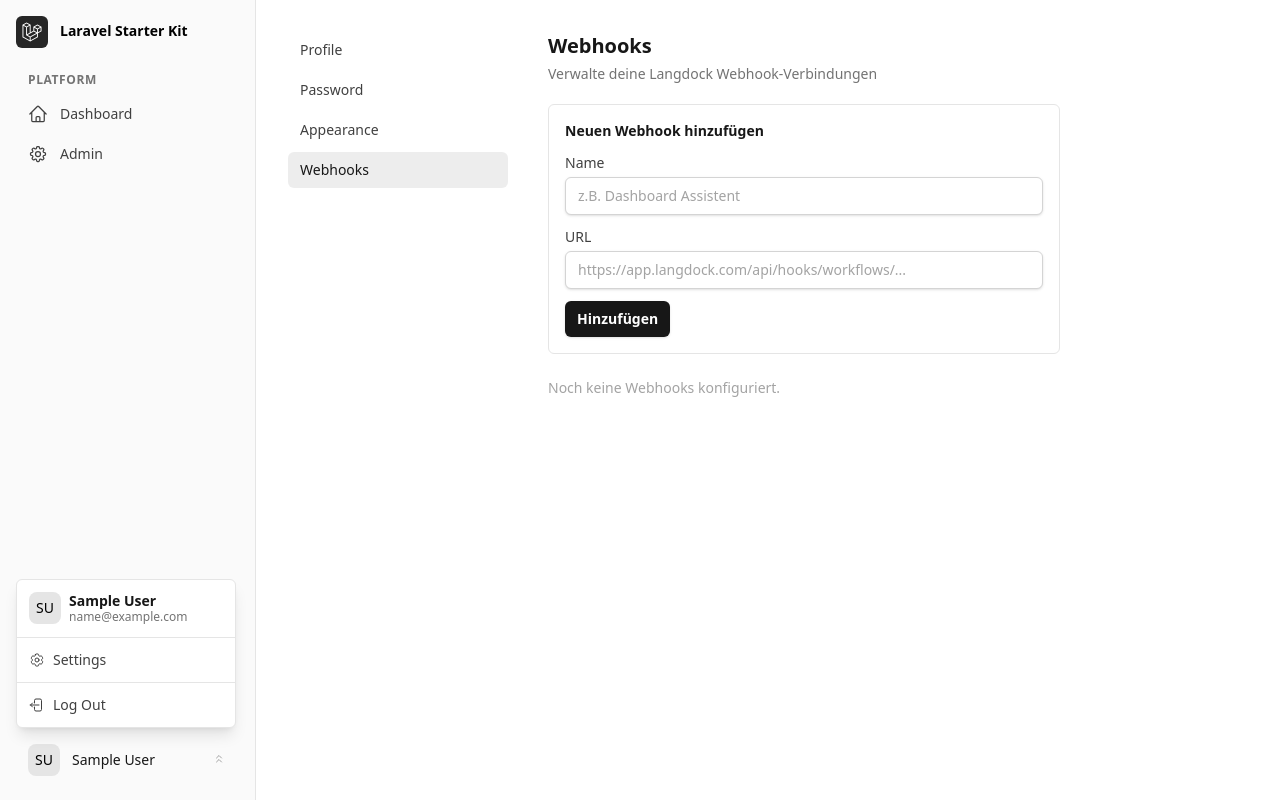
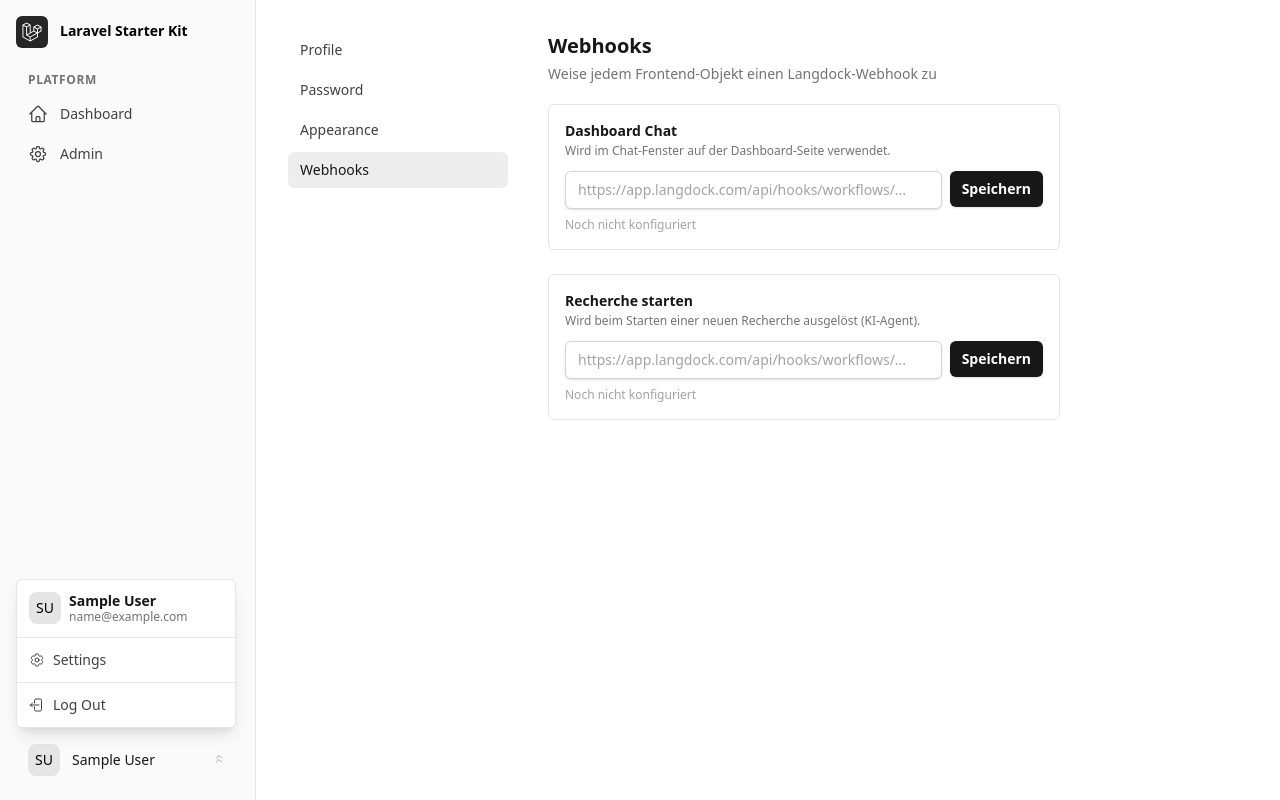
Before and after one commit to Nileneb/app.linn.games, a Laravel app: page /settings/webhooks in a window 1280 px wide. Run offline with Laravel 12, Linux system fonts and the light colour scheme; the visitor is signed in with stand-in values (Sample User, id 1); data that the repository does not hold is empty; style sheets or scripts are compiled from the project's sources; parts of the project's set-up code (start-up, migrations or seed data) failed here and were passed over; some libraries are stand-ins or nearby versions; some web fonts are replaced.

Commit message:
feat: add status field to users and implement webhooks for dashboard chat and recherche start

```diff
--- a/app/Jobs/TriggerLangdockAgent.php
+++ b/app/Jobs/TriggerLangdockAgent.php
@@ -32,10 +32,13 @@
 
     public function handle(): void
     {
+        $webhook = \App\Models\Webhook::forUser($this->userId, 'recherche_start');
+        $webhookUrl = $webhook?->url ?? config('services.langdock.webhook_url');
+
         $response = Http::withHeaders([
             'Authorization' => 'Bearer ' . config('services.langdock.api_key'),
             'Content-Type' => 'application/json',
-        ])->timeout(60)->post(config('services.langdock.webhook_url'), [
+        ])->timeout(60)->post($webhookUrl, [
             'user_id' => $this->userId,
             'projekt_id' => $this->projektId,
             'eingabe' => $this->eingabe,
--- a/app/Models/User.php
+++ b/app/Models/User.php
@@ -26,6 +26,7 @@
         'name',
         'email',
         'password',
+        'status',
     ];
 
     /**
@@ -50,6 +51,7 @@
         return [
             'email_verified_at' => 'datetime',
             'password' => 'hashed',
+            'status' => 'string',
         ];
     }
 
@@ -68,7 +70,17 @@
     public function getActivitylogOptions(): LogOptions
     {
         return LogOptions::defaults()
-            ->logOnly(['name', 'email'])
+            ->logOnly(['name', 'email', 'status'])
             ->logOnlyDirty();
     }
+
+    public function isActive(): bool
+    {
+        return $this->status === 'active';
+    }
+
+    public function isTrial(): bool
+    {
+        return $this->status === 'trial';
+    }
 }
--- a/app/Models/Webhook.php
+++ b/app/Models/Webhook.php
@@ -14,22 +14,31 @@
     protected $table = 'webhooks';
     public $timestamps = false;
 
+    /** Bekannte Frontend-Objekte mit 1:1 Zuordnung pro User */
+    public const FRONTEND_OBJECTS = [
+        'dashboard_chat'  => 'Dashboard Chat',
+        'recherche_start' => 'Recherche starten',
+    ];
+
     protected $fillable = [
         'user_id',
         'name',
         'slug',
         'url',
-        'password',
-    ];
-
-    protected $hidden = [
-        'password',
+        'frontend_object',
     ];
 
     protected $casts = [
         'created_at' => 'datetime',
-        'password' => 'hashed',
     ];
+
+    /** Findet den konfigurierten Webhook eines Users für ein Frontend-Objekt. */
+    public static function forUser(int|string $userId, string $frontendObject): ?self
+    {
+        return static::where('user_id', $userId)
+            ->where('frontend_object', $frontendObject)
+            ->first();
+    }
 
     public function user(): BelongsTo
     {
--- a/docker-compose.yml
+++ b/docker-compose.yml
@@ -144,8 +144,8 @@
     command: ["--access-mode=unrestricted", "--transport=sse"]
     environment:
       - DATABASE_URI=postgresql://${LANGDOCK_DB_USERNAME}:${LANGDOCK_DB_PASSWORD}@postgres:5432/${POSTGRES_DATABASE}
-    # ports:
-    #   - "8200:8000"
+    ports:
+      - "8200:8000"
     networks:
       - linn-network
     depends_on:
--- a/resources/views/dashboard.blade.php
+++ b/resources/views/dashboard.blade.php
@@ -44,11 +44,8 @@
         </div>
 
         {{-- Right: Chat --}}
-        @php
-            $dashboardWebhook = \App\Models\Webhook::where('user_id', auth()->id())->orderBy('created_at')->first();
-        @endphp
         <div class="flex w-full flex-col rounded-lg border border-zinc-200 dark:border-zinc-700 lg:w-1/2" style="min-height: calc(100vh - 10rem);">
-            <livewire:chat.big-research-chat :webhook-slug="$dashboardWebhook?->slug ?? ''" />
+            <livewire:chat.big-research-chat />
         </div>
     </div>
 </x-layouts.app>
--- a/resources/views/livewire/settings/webhooks.blade.php
+++ b/resources/views/livewire/settings/webhooks.blade.php
@@ -3,141 +3,166 @@
 use App\Models\Webhook;
 use Illuminate\Support\Facades\Auth;
 use Illuminate\Support\Str;
-use Illuminate\Validation\Rule;
 use Livewire\Volt\Component;
 
 new class extends Component {
-    public string $name = '';
-    public string $url = '';
-    public ?string $editingId = null;
-    public string $editName = '';
-    public string $editUrl = '';
+    // Dashboard Chat Slot
+    public string $dashboardUrl = '';
+    public bool $dashboardSaved = false;
 
-    public function getWebhooks()
+    // Recherche starten Slot
+    public string $rechercheUrl = '';
+    public bool $rechercheSaved = false;
+
+    public function mount(): void
     {
-        return Webhook::where('user_id', Auth::id())
-            ->orderBy('created_at')
-            ->get();
+        $userId = Auth::id();
+
+        $dashboardWebhook = Webhook::forUser($userId, 'dashboard_chat');
+        $this->dashboardUrl = $dashboardWebhook?->url ?? '';
+
+        $rechercheWebhook = Webhook::forUser($userId, 'recherche_start');
+        $this->rechercheUrl = $rechercheWebhook?->url ?? '';
     }
 
-    public function addWebhook(): void
+    public function saveDashboard(): void
     {
-        $this->validate([
-            'name' => [
-                'required', 'string', 'max:100',
-                Rule::unique('webhooks')->where('user_id', Auth::id()),
-            ],
-            'url' => ['required', 'url', 'max:500'],
-        ], [
-            'name.unique' => __('Ein Webhook mit diesem Namen existiert bereits.'),
+        $this->validate(['dashboardUrl' => ['required', 'url', 'max:500']]);
+
+        $userId = Auth::id();
+        $webhook = Webhook::where('user_id', $userId)->where('frontend_object', 'dashboard_chat')->first();
+
+        if ($webhook) {
+            $webhook->update(['url' => $this->dashboardUrl]);
+        } else {
+            Webhook::create([
+                'user_id'         => $userId,
+                'frontend_object' => 'dashboard_chat',
+                'name'            => 'Dashboard Chat',
+                'slug'            => 'dashboard-chat-' . Str::random(8),
+                'url'             => $this->dashboardUrl,
             ]);
-
-        Webhook::create([
-            'user_id' => Auth::id(),
-            'name'    => $this->name,
-            'slug'    => Str::slug($this->name) . '-' . Str::random(6),
-            'url'     => $this->url,
-        ]);
-
-        $this->name = '';
-        $this->url  = '';
         }
 
-    public function startEdit(string $id): void
-    {
-        $webhook = Webhook::where('user_id', Auth::id())->findOrFail($id);
-        $this->editingId = $id;
-        $this->editName  = $webhook->name;
-        $this->editUrl   = $webhook->url;
+        $this->dashboardUrl = Webhook::forUser($userId, 'dashboard_chat')?->url ?? $this->dashboardUrl;
+        $this->dashboardSaved = true;
+        $this->dispatch('dashboard-saved');
     }
 
-    public function saveEdit(): void
+    public function saveRecherche(): void
     {
-        $this->validate([
-            'editName' => [
-                'required', 'string', 'max:100',
-                Rule::unique('webhooks')->where('user_id', Auth::id())->ignore($this->editingId),
-            ],
-            'editUrl' => ['required', 'url', 'max:500'],
-        ], [
-            'editName.unique' => __('Ein Webhook mit diesem Namen existiert bereits.'),
+        $this->validate(['rechercheUrl' => ['required', 'url', 'max:500']]);
+
+        $userId = Auth::id();
+        $webhook = Webhook::where('user_id', $userId)->where('frontend_object', 'recherche_start')->first();
+
+        if ($webhook) {
+            $webhook->update(['url' => $this->rechercheUrl]);
+        } else {
+            Webhook::create([
+                'user_id'         => $userId,
+                'frontend_object' => 'recherche_start',
+                'name'            => 'Recherche starten',
+                'slug'            => 'recherche-start-' . Str::random(8),
+                'url'             => $this->rechercheUrl,
             ]);
-
-        $webhook = Webhook::where('user_id', Auth::id())->findOrFail($this->editingId);
-        $webhook->update([
-            'name' => $this->editName,
-            'url'  => $this->editUrl,
-        ]);
-
-        $this->editingId = null;
         }
 
-    public function cancelEdit(): void
-    {
-        $this->editingId = null;
+        $this->rechercheUrl = Webhook::forUser($userId, 'recherche_start')?->url ?? $this->rechercheUrl;
+
+        $this->rechercheSaved = true;
+        $this->dispatch('recherche-saved');
     }
 
-    public function deleteWebhook(string $id): void
+    public function clearDashboard(): void
     {
-        Webhook::where('user_id', Auth::id())->where('id', $id)->delete();
+        Webhook::where('user_id', Auth::id())->where('frontend_object', 'dashboard_chat')->delete();
+        $this->dashboardUrl = '';
+        $this->dashboardSaved = false;
+    }
+
+    public function clearRecherche(): void
+    {
+        Webhook::where('user_id', Auth::id())->where('frontend_object', 'recherche_start')->delete();
+        $this->rechercheUrl = '';
+        $this->rechercheSaved = false;
     }
 }; ?>
 
-<x-settings.layout :heading="__('Webhooks')" :subheading="__('Verwalte deine Langdock Webhook-Verbindungen')">
+<x-settings.layout :heading="__('Webhooks')" :subheading="__('Weise jedem Frontend-Objekt einen Langdock-Webhook zu')">
     <div class="space-y-6">
-        {{-- Add new webhook --}}
-        <form wire:submit="addWebhook" class="space-y-3 rounded-md border border-zinc-200 p-4 dark:border-zinc-700">
-            <h3 class="text-sm font-semibold text-zinc-900 dark:text-zinc-100">{{ __('Neuen Webhook hinzufügen') }}</h3>
-            <div>
-                <label for="webhook_name" class="block text-sm font-medium text-zinc-700 dark:text-zinc-300">{{ __('Name') }}</label>
-                <input id="webhook_name" wire:model="name" type="text" placeholder="z.B. Dashboard Assistent" class="mt-1 block w-full rounded-md border border-zinc-300 bg-white px-3 py-2 text-sm text-zinc-900 shadow-sm placeholder:text-zinc-400 focus:border-zinc-500 focus:outline-none focus:ring-1 focus:ring-zinc-500 dark:border-zinc-700 dark:bg-zinc-900 dark:text-zinc-100 dark:placeholder:text-zinc-500" />
-                @error('name') <p class="mt-1 text-xs text-red-600">{{ $message }}</p> @enderror
+
+        {{-- Slot 1: Dashboard Chat --}}
+        <div class="rounded-md border border-zinc-200 p-4 dark:border-zinc-700">
+            <div class="mb-3">
+                <h3 class="text-sm font-semibold text-zinc-900 dark:text-zinc-100">{{ __('Dashboard Chat') }}</h3>
+                <p class="mt-0.5 text-xs text-zinc-500 dark:text-zinc-400">{{ __('Wird im Chat-Fenster auf der Dashboard-Seite verwendet.') }}</p>
             </div>
-            <div>
-                <label for="webhook_url" class="block text-sm font-medium text-zinc-700 dark:text-zinc-300">{{ __('URL') }}</label>
-                <input id="webhook_url" wire:model="url" type="url" placeholder="https://app.langdock.com/api/hooks/workflows/..." class="mt-1 block w-full rounded-md border border-zinc-300 bg-white px-3 py-2 text-sm text-zinc-900 shadow-sm placeholder:text-zinc-400 focus:border-zinc-500 focus:outline-none focus:ring-1 focus:ring-zinc-500 dark:border-zinc-700 dark:bg-zinc-900 dark:text-zinc-100 dark:placeholder:text-zinc-500" />
-                @error('url') <p class="mt-1 text-xs text-red-600">{{ $message }}</p> @enderror
+            <form wire:submit="saveDashboard" class="flex flex-col gap-2 sm:flex-row sm:items-start">
+                <div class="flex-1">
+                    <input
+                        wire:model="dashboardUrl"
+                        type="url"
+                        placeholder="https://app.langdock.com/api/hooks/workflows/..."
+                        class="block w-full rounded-md border border-zinc-300 bg-white px-3 py-2 text-sm text-zinc-900 shadow-sm placeholder:text-zinc-400 focus:border-zinc-500 focus:outline-none focus:ring-1 focus:ring-zinc-500 dark:border-zinc-700 dark:bg-zinc-900 dark:text-zinc-100 dark:placeholder:text-zinc-500"
+                    />
+                    @error('dashboardUrl') <p class="mt-1 text-xs text-red-600">{{ $message }}</p> @enderror
                 </div>
+                <div class="flex shrink-0 gap-2">
                     <button type="submit" class="inline-flex items-center rounded-md bg-zinc-900 px-3 py-2 text-sm font-semibold text-white shadow-sm hover:bg-zinc-700 dark:bg-white dark:text-zinc-900 dark:hover:bg-zinc-200">
-                {{ __('Hinzufügen') }}
+                        {{ __('Speichern') }}
                     </button>
-        </form>
-
-        {{-- Existing webhooks --}}
-        <div class="space-y-2">
-            @forelse($this->getWebhooks() as $webhook)
-                <div class="rounded-md border border-zinc-200 p-3 dark:border-zinc-700">
-                    @if($editingId === $webhook->id)
-                        <form wire:submit="saveEdit" class="space-y-2">
-                            <input wire:model="editName" type="text" class="block w-full rounded-md border border-zinc-300 bg-white px-3 py-1.5 text-sm dark:border-zinc-700 dark:bg-zinc-900 dark:text-zinc-100" />
-                            @error('editName') <p class="text-xs text-red-600">{{ $message }}</p> @enderror
-                            <input wire:model="editUrl" type="url" class="block w-full rounded-md border border-zinc-300 bg-white px-3 py-1.5 text-sm dark:border-zinc-700 dark:bg-zinc-900 dark:text-zinc-100" />
-                            @error('editUrl') <p class="text-xs text-red-600">{{ $message }}</p> @enderror
-                            <div class="flex gap-2">
-                                <button type="submit" class="rounded-md bg-zinc-900 px-2 py-1 text-xs font-semibold text-white hover:bg-zinc-700 dark:bg-white dark:text-zinc-900 dark:hover:bg-zinc-200">{{ __('Speichern') }}</button>
-                                <button type="button" wire:click="cancelEdit" class="rounded-md border border-zinc-300 px-2 py-1 text-xs dark:border-zinc-600 dark:text-zinc-300">{{ __('Abbrechen') }}</button>
+                    @if($dashboardUrl)
+                        <button type="button" wire:click="clearDashboard" wire:confirm="{{ __('Dashboard-Chat-Webhook wirklich entfernen?') }}" class="inline-flex items-center rounded-md border border-zinc-300 px-3 py-2 text-sm text-zinc-500 hover:text-red-500 dark:border-zinc-600 dark:text-zinc-400">
+                            {{ __('Entfernen') }}
+                        </button>
+                    @endif
                 </div>
             </form>
+            <div wire:dirty.remove wire:target="saveDashboard" class="mt-2">
+                @if($dashboardUrl && !$errors->has('dashboardUrl'))
+                    <p class="text-xs text-green-600 dark:text-green-400">&#10003; {{ __('Konfiguriert') }}</p>
                 @else
-                        <div class="flex items-center justify-between">
-                            <div class="min-w-0 flex-1">
-                                <div class="text-sm font-medium text-zinc-900 dark:text-zinc-100">{{ $webhook->name }}</div>
-                                <div class="mt-0.5 truncate text-xs text-zinc-400" title="{{ $webhook->url }}">{{ Str::limit($webhook->url, 60) }}</div>
-                                <div class="mt-1 flex items-center gap-2">
-                                    <span class="inline-flex items-center rounded bg-zinc-100 px-1.5 py-0.5 font-mono text-xs text-zinc-500 dark:bg-zinc-700 dark:text-zinc-400">{{ $webhook->slug }}</span>
-                                    <span class="text-xs text-zinc-300 dark:text-zinc-600">{{ $webhook->created_at?->format('d.m.Y') }}</span>
+                    <p class="text-xs text-zinc-400 dark:text-zinc-500">{{ __('Noch nicht konfiguriert') }}</p>
+                @endif
             </div>
         </div>
-                            <div class="ml-3 flex shrink-0 gap-2">
-                                <button wire:click="startEdit('{{ $webhook->id }}')" class="text-xs text-zinc-400 hover:text-zinc-700 dark:hover:text-zinc-200">{{ __('Bearbeiten') }}</button>
-                                <button wire:click="deleteWebhook('{{ $webhook->id }}')" wire:confirm="{{ __('Webhook löschen? Chat-Verlauf bleibt erhalten.') }}" class="text-xs text-zinc-400 hover:text-red-500">{{ __('Löschen') }}</button>
+
+        {{-- Slot 2: Recherche starten --}}
+        <div class="rounded-md border border-zinc-200 p-4 dark:border-zinc-700">
+            <div class="mb-3">
+                <h3 class="text-sm font-semibold text-zinc-900 dark:text-zinc-100">{{ __('Recherche starten') }}</h3>
+                <p class="mt-0.5 text-xs text-zinc-500 dark:text-zinc-400">{{ __('Wird beim Starten einer neuen Recherche ausgelöst (KI-Agent).') }}</p>
+            </div>
+            <form wire:submit="saveRecherche" class="flex flex-col gap-2 sm:flex-row sm:items-start">
+                <div class="flex-1">
+                    <input
+                        wire:model="rechercheUrl"
+                        type="url"
+                        placeholder="https://app.langdock.com/api/hooks/workflows/..."
+                        class="block w-full rounded-md border border-zinc-300 bg-white px-3 py-2 text-sm text-zinc-900 shadow-sm placeholder:text-zinc-400 focus:border-zinc-500 focus:outline-none focus:ring-1 focus:ring-zinc-500 dark:border-zinc-700 dark:bg-zinc-900 dark:text-zinc-100 dark:placeholder:text-zinc-500"
+                    />
+                    @error('rechercheUrl') <p class="mt-1 text-xs text-red-600">{{ $message }}</p> @enderror
+                </div>
+                <div class="flex shrink-0 gap-2">
+                    <button type="submit" class="inline-flex items-center rounded-md bg-zinc-900 px-3 py-2 text-sm font-semibold text-white shadow-sm hover:bg-zinc-700 dark:bg-white dark:text-zinc-900 dark:hover:bg-zinc-200">
+                        {{ __('Speichern') }}
+                    </button>
+                    @if($rechercheUrl)
+                        <button type="button" wire:click="clearRecherche" wire:confirm="{{ __('Recherche-Webhook wirklich entfernen?') }}" class="inline-flex items-center rounded-md border border-zinc-300 px-3 py-2 text-sm text-zinc-500 hover:text-red-500 dark:border-zinc-600 dark:text-zinc-400">
+                            {{ __('Entfernen') }}
+                        </button>
+                    @endif
+                </div>
+            </form>
+            <div wire:dirty.remove wire:target="saveRecherche" class="mt-2">
+                @if($rechercheUrl && !$errors->has('rechercheUrl'))
+                    <p class="text-xs text-green-600 dark:text-green-400">&#10003; {{ __('Konfiguriert') }}</p>
+                @else
+                    <p class="text-xs text-zinc-400 dark:text-zinc-500">{{ __('Noch nicht konfiguriert') }}</p>
+                @endif
             </div>
         </div>
-                    @endif
-                </div>
-            @empty
-                <p class="text-sm text-zinc-400 dark:text-zinc-500">{{ __('Noch keine Webhooks konfiguriert.') }}</p>
-            @endforelse
-        </div>
+
     </div>
 </x-settings.layout>
```
Also changed, not shown: app/Filament/Resources/UserResource.php (+32 -0 lines), database/seeders/RechercheDemoSeeder.php (+13 -4 lines), resources/views/livewire/chat/big-research-chat.blade.php (+1 -13 lines), resources/views/livewire/recherche/projekt-liste.blade.php (+27 -7 lines), database/migrations/2026_03_31_099999_create_recherche_tables_sqlite.php, database/migrations/2026_04_01_100000_add_status_to_users_table.php, database/migrations/2026_04_01_200000_add_frontend_object_to_webhooks.php (added), database/migrations/2026_04_01_200001_make_webhook_password_nullable.php (added). Lines whose indentation alone changed are shown as unchanged.
